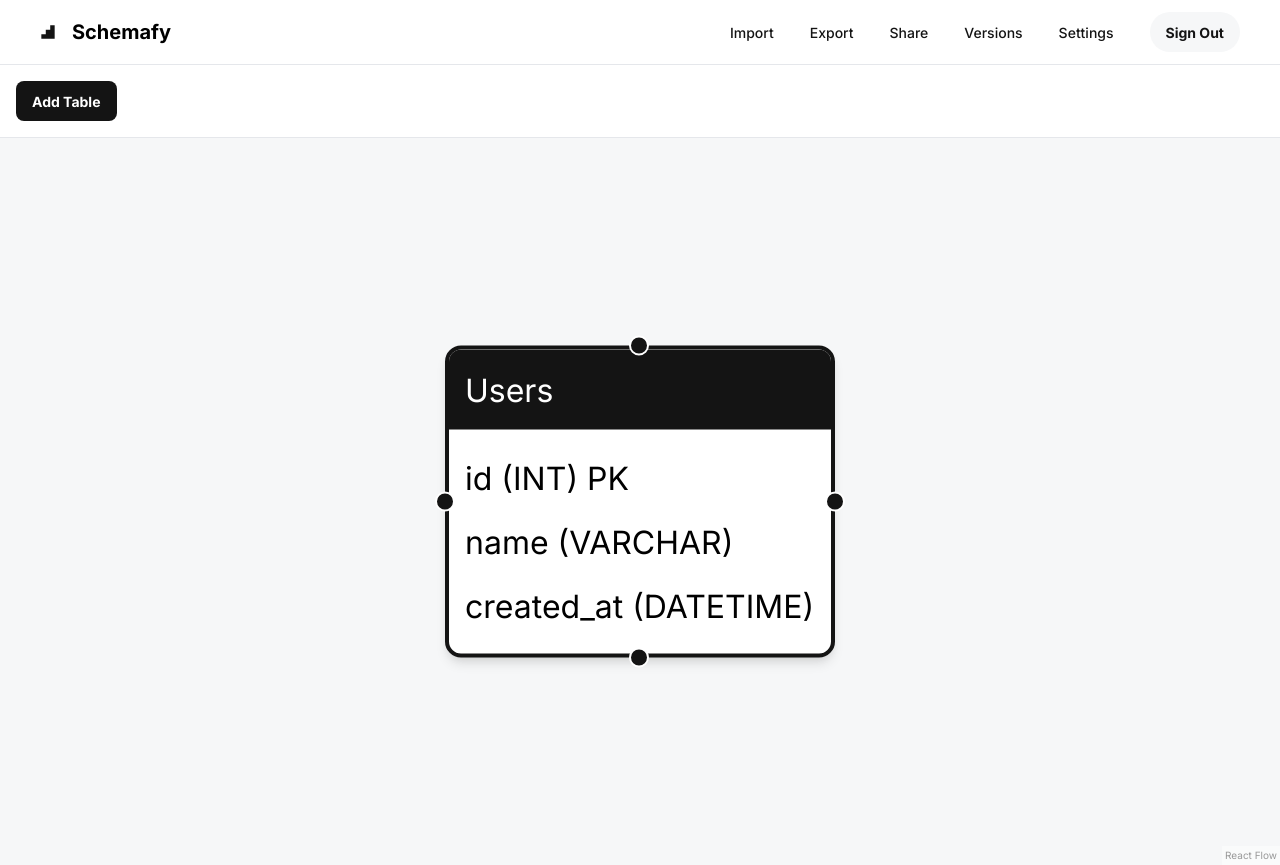
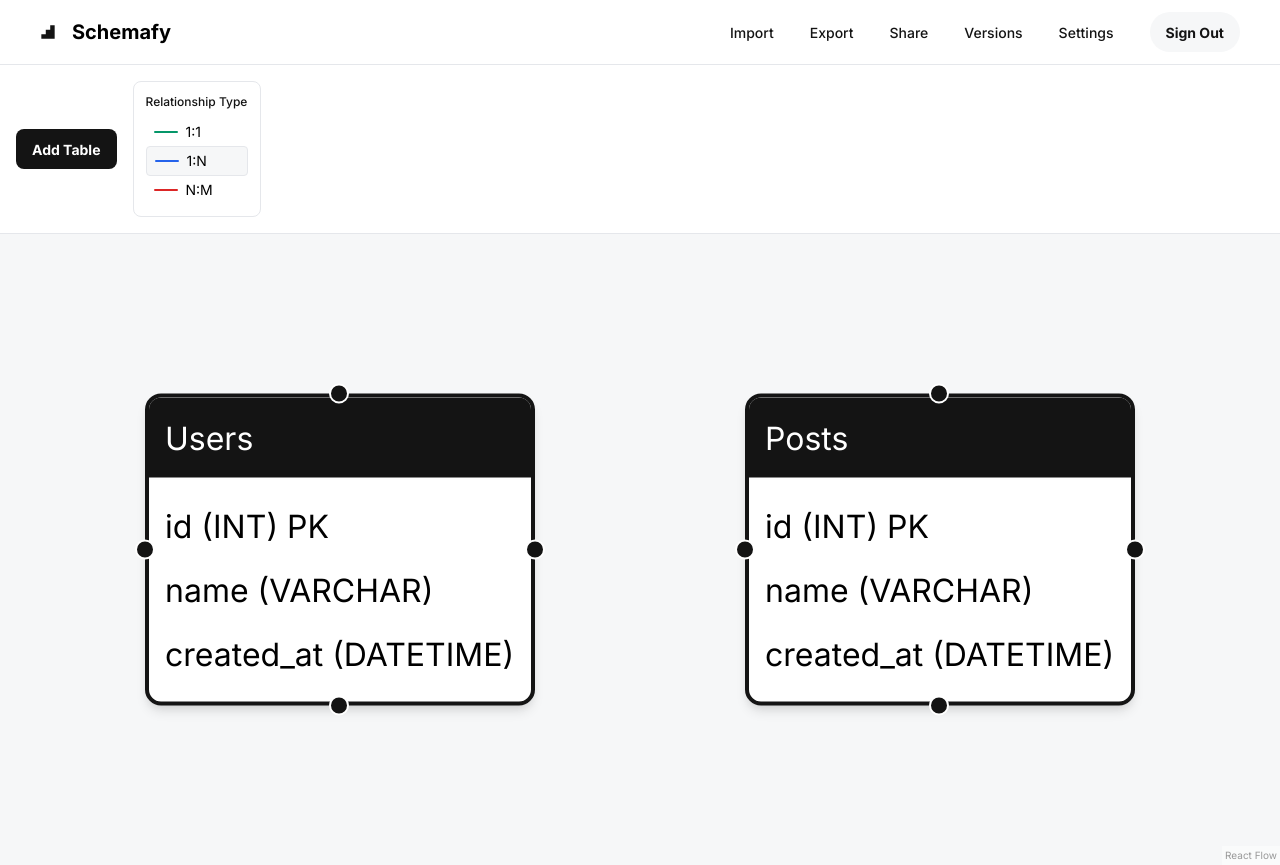
Before and after one commit to schemafy/schemafy, a React (Vite) app in the folder apps/frontend/: page /canvas in a window 1280 px wide. Built offline with nearby package versions, Linux system fonts and the light colour scheme.

Commit message:
feat: add custom edges

```diff
--- a/apps/frontend/src/features/drawing/components/ERDDiagramTool.tsx
+++ b/apps/frontend/src/features/drawing/components/ERDDiagramTool.tsx
@@ -15,6 +15,9 @@ import type {
 } from '@xyflow/react';
 import '@xyflow/react/dist/style.css';
 import { TableNode } from './TableNode';
+import { RelationshipMarker } from './RelationshipMarker';
+import { RelationshipSelector } from './RelationshipSelector';
+import { RELATIONSHIP_TYPES, type RelationshipType } from '../types';
 import { Button } from '@/components';
 
 const nodeTypes = {
@@ -28,11 +31,20 @@ const initialNodes: Node[] = [
     position: { x: 200, y: 200 },
     data: { tableName: 'Users' },
   },
+  {
+    id: 'table_2',
+    type: 'table',
+    position: { x: 500, y: 200 },
+    data: { tableName: 'Posts' },
+  },
 ];
 
 export function ERDDiagramTool() {
   const [nodes, setNodes] = useState<Node[]>(initialNodes);
   const [edges, setEdges] = useState<Edge[]>([]);
+  const [selectedEdge, setSelectedEdge] = useState<string | null>(null);
+  const [currentRelationshipType, setCurrentRelationshipType] =
+    useState<RelationshipType>('one-to-many');
 
   const onNodesChange = (changes: NodeChange[]) =>
     setNodes((nds) => applyNodeChanges(changes, nds) as Node[]);
@@ -40,8 +52,59 @@ export function ERDDiagramTool() {
   const onEdgesChange = (changes: EdgeChange[]) =>
     setEdges((eds) => applyEdgeChanges(changes, eds));
 
-  const onConnect = (params: Connection) =>
-    setEdges((eds) => addEdge(params, eds));
+  const onConnect = (params: Connection) => {
+    const relationshipConfig = RELATIONSHIP_TYPES[currentRelationshipType];
+
+    const newEdge: Edge = {
+      ...params,
+      id: `edge_${Date.now()}`,
+      type: 'smoothstep',
+      style: relationshipConfig.style,
+      markerStart: relationshipConfig.markerStart,
+      markerEnd: relationshipConfig.markerEnd,
+      label: relationshipConfig.label,
+      labelStyle: {
+        fontSize: 12,
+        fontWeight: 'bold',
+        color: relationshipConfig.style.stroke,
+      },
+      data: { relationshipType: currentRelationshipType },
+    };
+
+    setEdges((eds) => addEdge(newEdge, eds));
+  };
+
+  const onEdgeClick = (event: React.MouseEvent, edge: Edge) => {
+    event.stopPropagation();
+    setSelectedEdge(edge.id);
+  };
+
+  const changeRelationshipType = (
+    edgeId: string,
+    newType: RelationshipType,
+  ) => {
+    const config = RELATIONSHIP_TYPES[newType];
+    setEdges((eds) =>
+      eds.map((edge) =>
+        edge.id === edgeId
+          ? {
+              ...edge,
+              style: config.style,
+              markerStart: config.markerStart,
+              markerEnd: config.markerEnd,
+              label: config.label,
+              labelStyle: {
+                fontSize: 12,
+                fontWeight: 'bold',
+                color: config.style.stroke,
+              },
+              data: { ...edge.data, relationshipType: newType },
+            }
+          : edge,
+      ),
+    );
+    setSelectedEdge(null);
+  };
 
   const addTable = () => {
     const newNode: Node = {
@@ -54,23 +117,46 @@ export function ERDDiagramTool() {
   };
 
   return (
+    <>
+      <RelationshipMarker />
       <div className="w-full h-screen flex flex-col">
         <div className="flex items-center gap-4 p-4 border-b border-schemafy-light-gray">
           <Button onClick={addTable}>Add Table</Button>
+          <div className="flex items-center gap-2">
+            <RelationshipSelector
+              onSelect={setCurrentRelationshipType}
+              currentType={currentRelationshipType}
+            />
+          </div>
         </div>
 
-      <div className="flex-1 bg-schemafy-secondary">
+        <div className="flex-1 bg-schemafy-secondary relative">
           <ReactFlow
             nodes={nodes}
             edges={edges}
             onNodesChange={onNodesChange}
             onEdgesChange={onEdgesChange}
             onConnect={onConnect}
+            onEdgeClick={onEdgeClick}
             nodeTypes={nodeTypes}
             connectionLineType={ConnectionLineType.SmoothStep}
             fitView
-        ></ReactFlow>
+          />
+
+          {selectedEdge && (
+            <div className="absolute top-4 right-4 z-10">
+              <RelationshipSelector
+                onSelect={(type) => changeRelationshipType(selectedEdge, type)}
+                currentType={
+                  (edges.find((e) => e.id === selectedEdge)?.data
+                    ?.relationshipType as RelationshipType) || 'one-to-many'
+                }
+              />
+              <Button onClick={() => setSelectedEdge(null)}>Close</Button>
+            </div>
+          )}
         </div>
       </div>
+    </>
   );
 }
--- /dev/null
+++ b/apps/frontend/src/features/drawing/components/RelationshipMarker.tsx
@@ -0,0 +1,85 @@
+export const RelationshipMarker = () => {
+  return (
+    <svg style={{ position: 'absolute', top: 0, left: 0, width: 0, height: 0 }}>
+      <defs>
+        <marker
+          id="erd-one-start"
+          viewBox="0 0 12 8"
+          markerWidth={12}
+          markerHeight={8}
+          refX={3}
+          refY={4}
+          orient="auto"
+          markerUnits="strokeWidth"
+        >
+          <line
+            x1="6"
+            y1="1"
+            x2="6"
+            y2="7"
+            stroke="currentColor"
+            strokeWidth="2"
+            fill="none"
+          />
+        </marker>
+
+        <marker
+          id="erd-one-end"
+          viewBox="0 0 12 8"
+          markerWidth={12}
+          markerHeight={8}
+          refX={9}
+          refY={4}
+          orient="auto"
+          markerUnits="strokeWidth"
+        >
+          <line
+            x1="6"
+            y1="1"
+            x2="6"
+            y2="7"
+            stroke="currentColor"
+            strokeWidth="2"
+            fill="none"
+          />
+        </marker>
+
+        <marker
+          id="erd-many-start"
+          viewBox="0 0 14 8"
+          markerWidth={14}
+          markerHeight={8}
+          refX={4}
+          refY={4}
+          orient="auto"
+          markerUnits="strokeWidth"
+        >
+          <path
+            d="M3,4 L10,1 L10,7 Z"
+            stroke="currentColor"
+            strokeWidth="1"
+            fill="currentColor"
+          />
+        </marker>
+
+        <marker
+          id="erd-many-end"
+          viewBox="0 0 14 8"
+          markerWidth={14}
+          markerHeight={8}
+          refX={10}
+          refY={4}
+          orient="auto"
+          markerUnits="strokeWidth"
+        >
+          <path
+            d="M3,4 L10,1 L10,7 Z"
+            stroke="currentColor"
+            strokeWidth="1"
+            fill="currentColor"
+          />
+        </marker>
+      </defs>
+    </svg>
+  );
+};
--- /dev/null
+++ b/apps/frontend/src/features/drawing/components/RelationshipSelector.tsx
@@ -0,0 +1,37 @@
+import { type RelationshipType, RELATIONSHIP_TYPES } from '../types';
+
+export const RelationshipSelector = ({
+  onSelect,
+  currentType = 'one-to-many',
+}: {
+  onSelect: (type: RelationshipType) => void;
+  currentType?: RelationshipType;
+}) => {
+  return (
+    <div className="bg-schemafy-bg border border-schemafy-light-gray rounded-lg p-3 min-w-32">
+      <div className="text-xs font-medium text-schemafy-text mb-2">
+        Relationship Type
+      </div>
+      {Object.entries(RELATIONSHIP_TYPES).map(([key, config]) => (
+        <button
+          key={key}
+          onClick={() => onSelect(key as RelationshipType)}
+          className={`
+            w-full text-left px-2 py-1 rounded text-sm hover:bg-schemafy-secondary flex items-center gap-2
+            ${currentType === key ? 'bg-schemafy-secondary border border-schemafy-light-gray' : ''}
+          `}
+        >
+          <div
+            className="w-6 h-0.5 rounded"
+            style={{
+              backgroundColor: config.style.stroke,
+              borderStyle:
+                'strokeDasharray' in config.style ? 'dashed' : 'solid',
+            }}
+          />
+          {config.label}
+        </button>
+      ))}
+    </div>
+  );
+};
--- a/apps/frontend/src/features/drawing/types/index.ts
+++ b/apps/frontend/src/features/drawing/types/index.ts
@@ -1,28 +1,22 @@
-export const FIELD_TYPES = [
-  'VARCHAR',
-  'INT',
-  'BIGINT',
-  'TEXT',
-  'DATETIME',
-  'BOOLEAN',
-  'DECIMAL',
-  'JSON',
-];
-
 export const RELATIONSHIP_TYPES = {
   'one-to-one': {
     label: '1:1',
-    markerEnd: 'arrowclosed',
-    style: { strokeWidth: 2 },
+    style: { stroke: '#059669', strokeWidth: 2 },
+    markerStart: 'erd-one-start',
+    markerEnd: 'erd-one-end',
   },
   'one-to-many': {
     label: '1:N',
-    markerEnd: 'arrowclosed',
-    style: { strokeWidth: 2 },
+    style: { stroke: '#2563eb', strokeWidth: 2 },
+    markerStart: 'erd-one-start',
+    markerEnd: 'erd-many-end',
   },
   'many-to-many': {
     label: 'N:M',
-    markerEnd: 'arrowclosed',
-    style: { strokeWidth: 2, strokeDasharray: '5,5' },
+    style: { stroke: '#dc2626', strokeWidth: 2 },
+    markerStart: 'erd-many-start',
+    markerEnd: 'erd-many-end',
   },
-};
+} as const;
+
+export type RelationshipType = keyof typeof RELATIONSHIP_TYPES;
```
Lines whose indentation alone changed are shown as unchanged.
